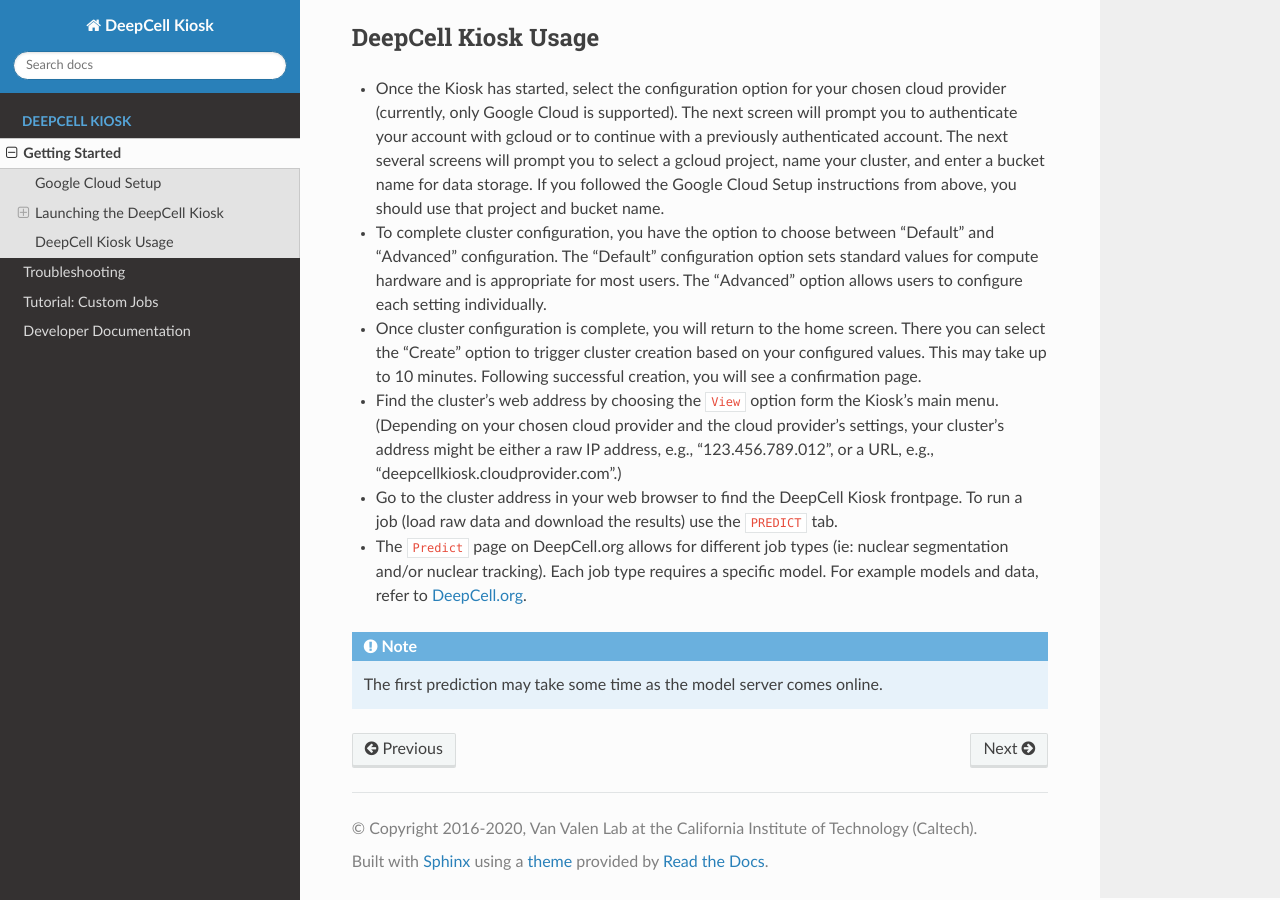
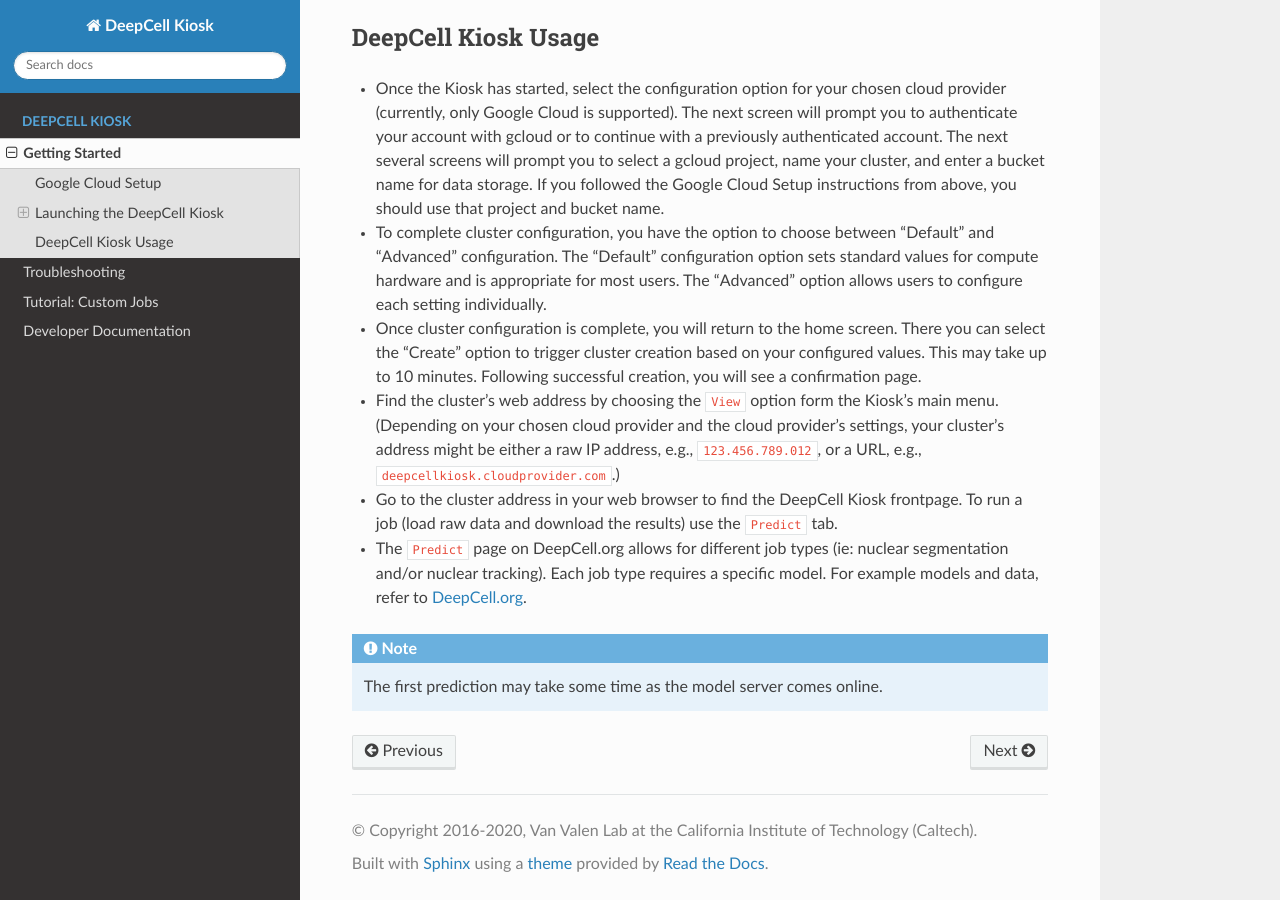
Before and after one commit to vanvalenlab/kiosk-console, a Sphinx documentation site: the page built from docs/source/GETTING_STARTED.rst, in a window 1280 px wide and 900 px high, scrolled down 3836 px. Built offline with Sphinx 7.4.7 and the Read the Docs theme 2.0.0, drawn with Linux system fonts in a browser that asks for light colours.

Commit message:
change formatting in Usage

```diff
--- a/docs/source/GETTING_STARTED.rst
+++ b/docs/source/GETTING_STARTED.rst
@@ -121,9 +121,9 @@
 
 * Once cluster configuration is complete, you will return to the home screen. There you can select the "Create" option to trigger cluster creation based on your configured values. This may take up to 10 minutes. Following successful creation, you will see a confirmation page.
 
-* Find the cluster's web address by choosing the ``View`` option form the Kiosk's main menu. (Depending on your chosen cloud provider and the cloud provider's settings, your cluster's address might be either a raw IP address, e.g., "123.456.789.012", or a URL, e.g., "deepcellkiosk.cloudprovider.com".)
+* Find the cluster's web address by choosing the ``View`` option form the Kiosk's main menu. (Depending on your chosen cloud provider and the cloud provider's settings, your cluster's address might be either a raw IP address, e.g., ``123.456.789.012``, or a URL, e.g., ``deepcellkiosk.cloudprovider.com``.)
 
-* Go to the cluster address in your web browser to find the DeepCell Kiosk frontpage. To run a job (load raw data and download the results) use the ``PREDICT`` tab.
+* Go to the cluster address in your web browser to find the DeepCell Kiosk frontpage. To run a job (load raw data and download the results) use the ``Predict`` tab.
 
 * The ``Predict`` page on DeepCell.org allows for different job types (ie: nuclear segmentation and/or nuclear tracking). Each job type requires a specific model. For example models and data, refer to `DeepCell.org <https://deepcell.org/data>`_.
 
```
